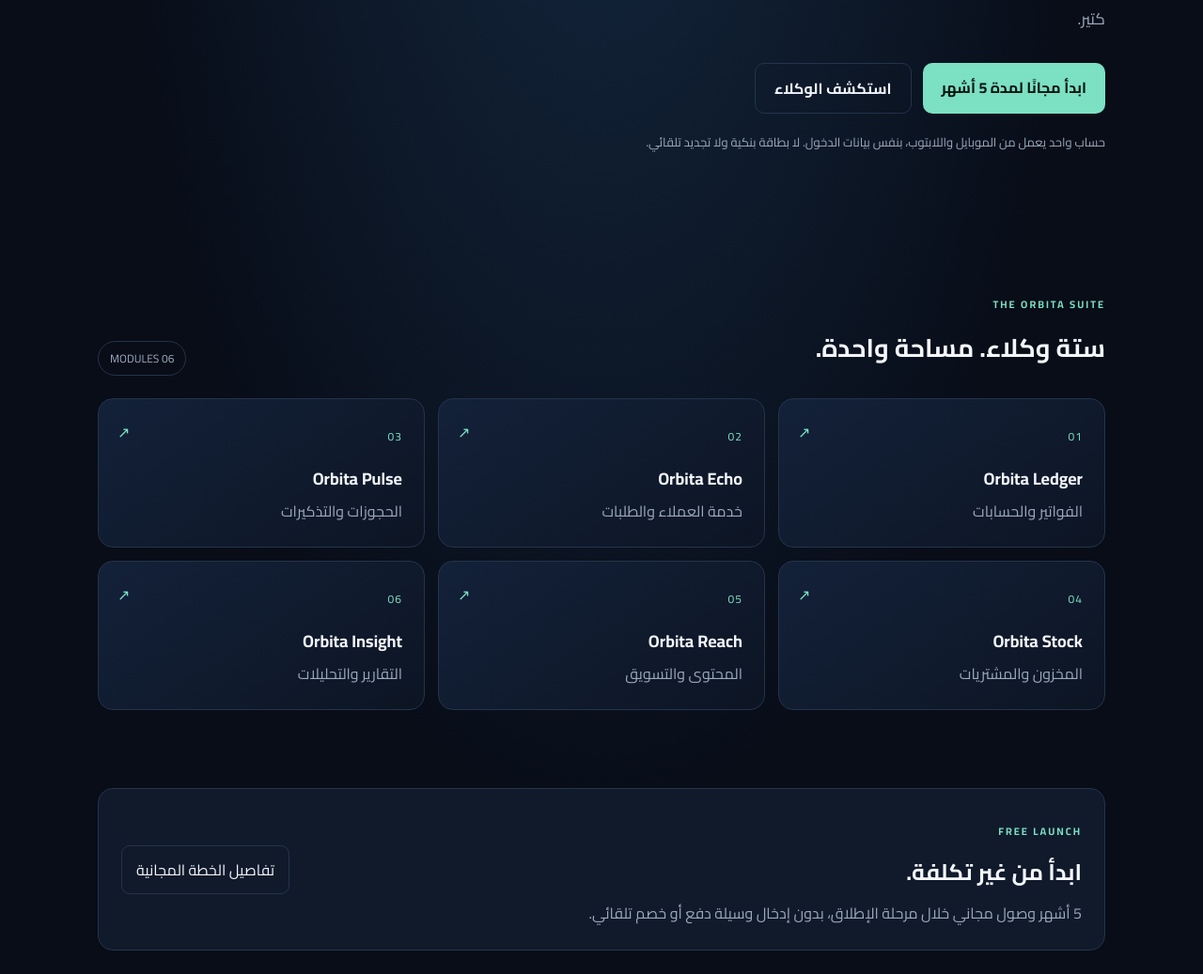
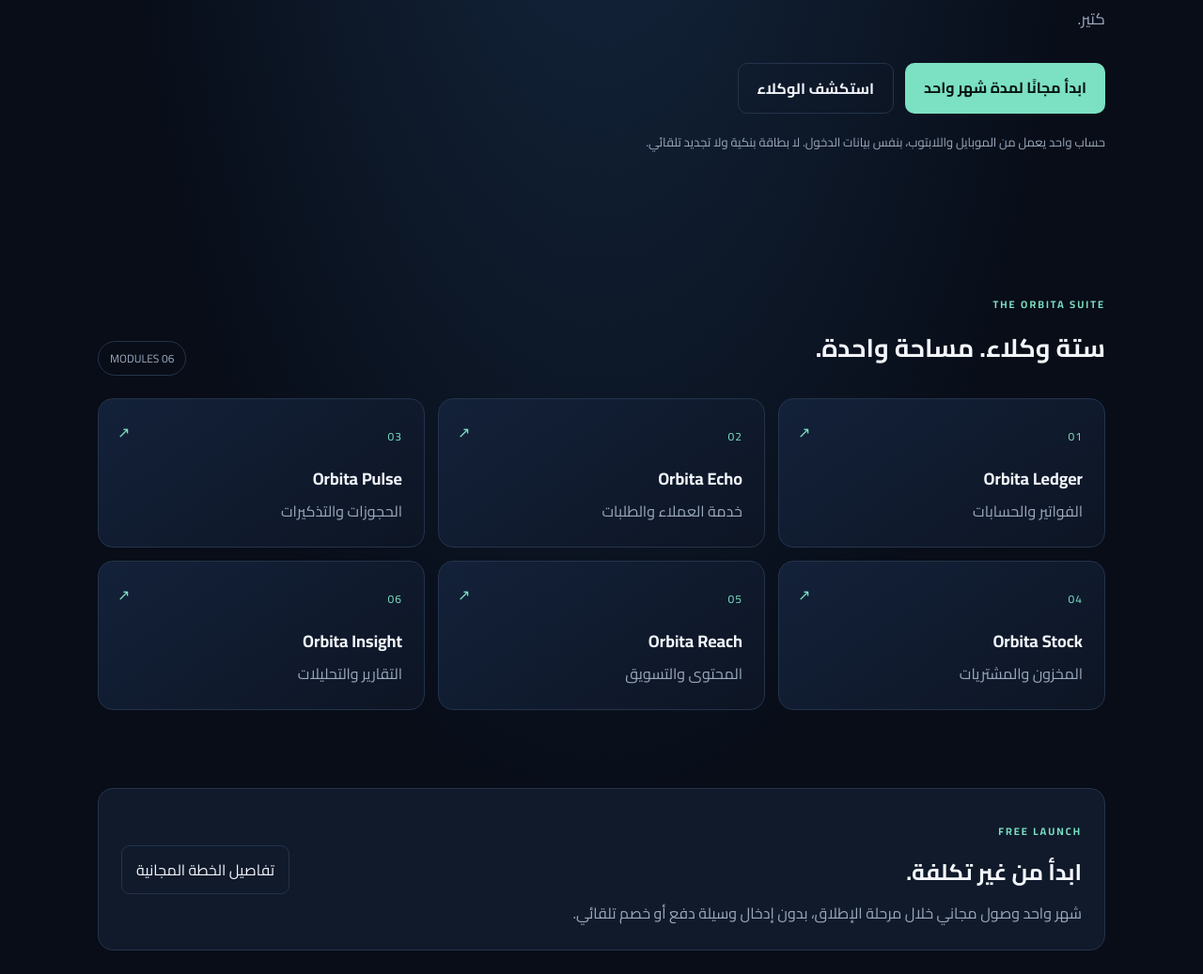
Before and after one commit to seifhaytham275-star/Orbita, a Next.js app: page / in a window 1280 px wide. Shown: the part 380-1417 px from the top of the page at 94% size. Built offline with nearby package versions, Linux system fonts and the light colour scheme.

Commit message:
Set Orbita free access to one month

```diff
--- a/src/app/page.tsx
+++ b/src/app/page.tsx
@@ -18,7 +18,7 @@ export default function Home() {
         <p className="eyebrow">YOUR BUSINESS, IN ORBIT</p>
         <h1>إدارة شغلك، <span>بذكاء.</span></h1>
         <p className="intro">مساحة واحدة تساعدك تدير عمليات شركتك، وتتابع التفاصيل من غير ما تتوه بين أدوات كتير.</p>
-        <div className="actions"><a className="primary" href="/signup">ابدأ مجانًا لمدة 5 أشهر</a><a className="secondary" href="#agents">استكشف الوكلاء</a></div>
+        <div className="actions"><a className="primary" href="/signup">ابدأ مجانًا لمدة شهر واحد</a><a className="secondary" href="#agents">استكشف الوكلاء</a></div>
         <p className="device-note">حساب واحد يعمل من الموبايل واللابتوب، بنفس بيانات الدخول. لا بطاقة بنكية ولا تجديد تلقائي.</p>
       </section>
       <section id="agents" className="section">
@@ -30,7 +30,7 @@ export default function Home() {
         </div>
       </section>
       <section className="pricing-teaser">
-        <div><p className="eyebrow">FREE LAUNCH</p><h2>ابدأ من غير تكلفة.</h2><p>5 أشهر وصول مجاني خلال مرحلة الإطلاق، بدون إدخال وسيلة دفع أو خصم تلقائي.</p></div>
+        <div><p className="eyebrow">FREE LAUNCH</p><h2>ابدأ من غير تكلفة.</h2><p>شهر واحد وصول مجاني خلال مرحلة الإطلاق، بدون إدخال وسيلة دفع أو خصم تلقائي.</p></div>
         <a className="secondary" href="/pricing">تفاصيل الخطة المجانية</a>
       </section>
       <footer>© {new Date().getFullYear()} Orbita. Built for growing businesses.</footer>
```
